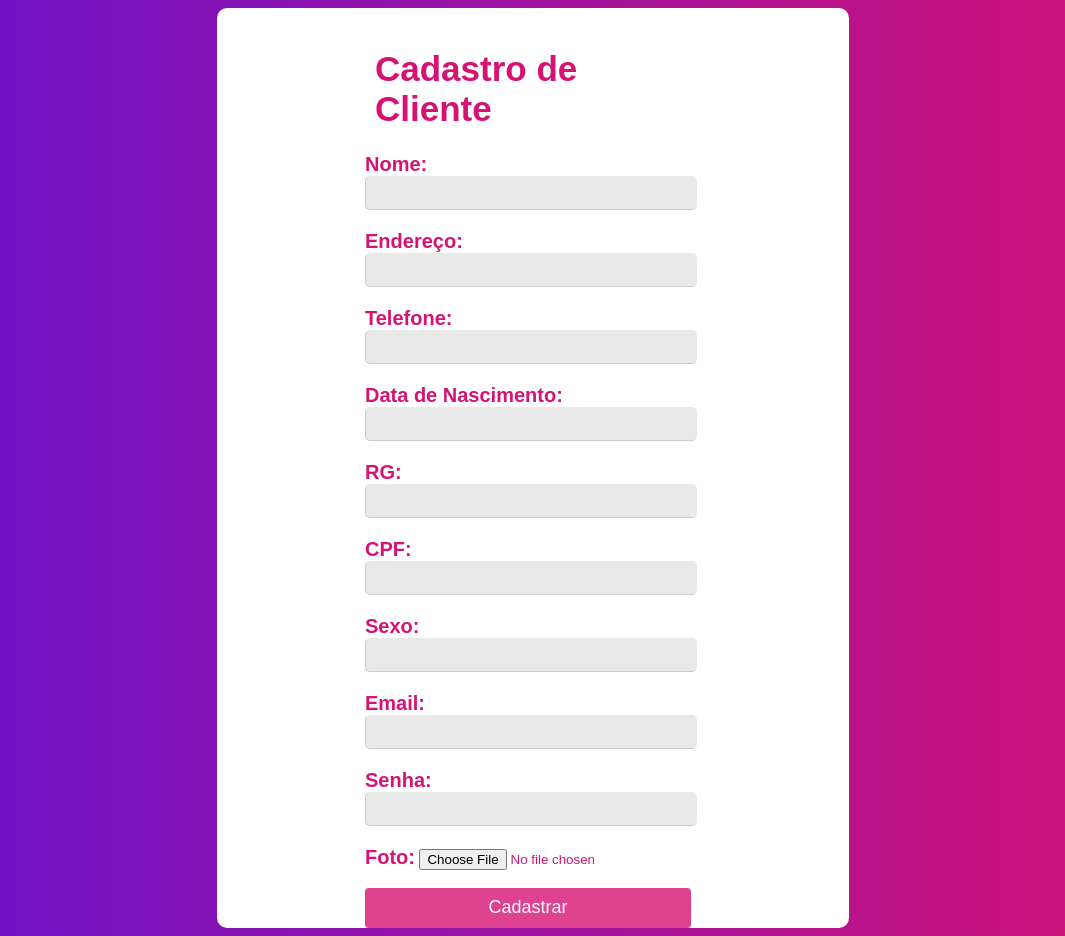
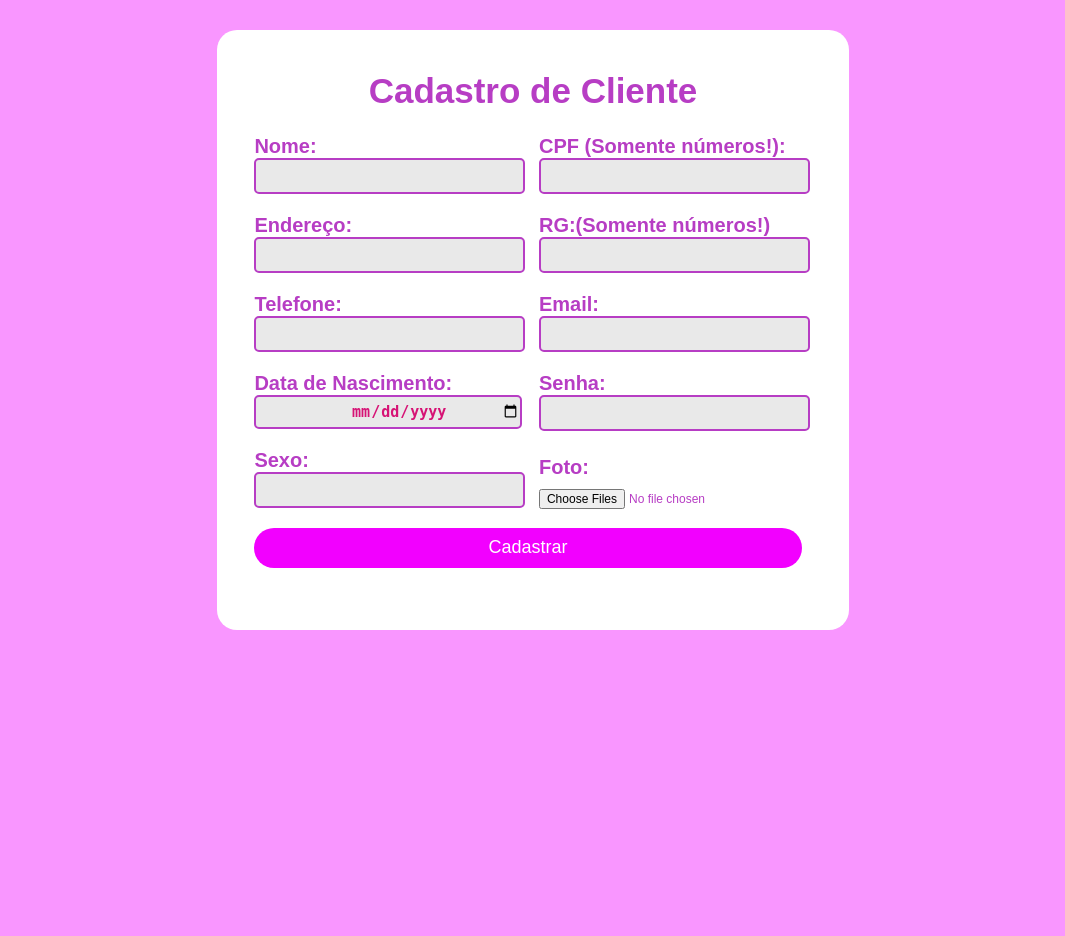
Before and after one commit to davioliveira-dev/ProjetoSistemaCabeleireiro, a PHP site: page /cadastro.php in a window 1280 px wide. Shown: the whole page, without its empty margins (107-1172 px from the left). After the commit the page ends 630 px from the top, so only its background shows below. Run offline with PHP 8.4, Linux system fonts and the light colour scheme.

Commit message:
Alterações no PHP e CSS do login e cadastro!

```diff
--- a/bd_salao.sql
+++ b/bd_salao.sql
@@ -45,12 +45,6 @@ CREATE TABLE `tb_usuario` (
 -- Extraindo dados da tabela `tb_usuario`
 --
 
-INSERT INTO `tb_usuario` (`id`, `nome`, `endereco`, `fone`, `data_nasc`, `rg`, `cpf`, `sexo`, `email`, `senha`) VALUES
-(1, 'davi', 'davi', '859', '17/04/2001', '49', '984', 'M', 'davi@gmail.com', 'davi'),
-(6, 'f', 'f', 'f', 'f', 'f', 'f', 'f', 'f@gmail.com', 'f'),
-(8, 'g', 'g', 'g', 'g', 'g', 'g', 'g', 'e@gmail.com', 'g'),
-(9, 'h', 'h', 'h', 'h', 'h', 'h', 'h', 'ha@gmail.com', 'h'),
-(10, 'o', 'o', 'o', 'o', 'o', 'o', 'o', 'o@gmail.com', 'o');
 
 --
 -- Indexes for dumped tables
--- a/cadastro.css
+++ b/cadastro.css
@@ -1,25 +1,27 @@
 body{
-    font-family: Arial, Helvetica, sans-serif;
-    background-image: linear-gradient(to right, #6712CC, #D61375);
+  font-family: Arial, Helvetica, sans-serif;
+  background: #F996FF;
 }
 .box{
   width: 50%;
-  height: 920px;
+  height: 600px;
   margin: 0 auto;
-  border-radius: 10px;
+  border-radius: 20px;
   background-color: white;
+  margin-top: 30px;
 }
 .cont {
-    width: 50%;
-    margin: 0 auto;
-  }
+  width: 85%;
+  margin: 0 auto;
+}
 .form{
   width: 100%;
   font-family: "Arial", Times, serif;
-  color: #D61375;
+  color: #B73DC4;
 }
 h1{
   font-size: 35px;
+  text-align: center;
 }
 label{
   font-size: 20px;
@@ -29,38 +31,59 @@ ul{
   list-style-type: none;
   margin-left: -50px;
 }
+.coluna1{
+  width: 48%;
+  float: left;
+}
+.coluna2{
+  width: 48%;
+  float: right;
+}
 .input{
   width: 100%;
   color: #D61375;
   font-size: 15px;
   font-weight: bold;
   background-color: #E9E9E9;
-  border: 1px solid #E9E9E9;
+  border: 2px solid #B73DC4;
   -moz-border-radius: 5px;
   -webkit-border-radius: 5px;
   border-radius: 5px;
   height: 30px;
   margin-bottom: 20px;
-  border-bottom: 1px solid #ccc;
-  border-left: 1px solid #ccc;
+  border-bottom: 2px solid #B73DC4;
+  border-left: 2px solid #B73DC4;
   text-indent: 20px;
+}
+#data_nasc{
+  -moz-appearance: textfield;
+  appearance: textfield;
+  text-align:center;
+}
+#data_nasc::-webkit-inner-spin-button{
+  -webkit-appearance: none;
+}
+#senha{
+  margin-bottom: 25px;
+}
+.foto{
+  font-size: 12px;
+  margin-top: 10px;
 }
 .submit {
   width: 100%;
   font-size: 18px;
-  border-radius: 4px;
+  border-radius: 20px;
   color: #fff;
   height: 40px;
-  opacity: .8;
-  margin-bottom: 20px;
+  opacity: 8;
   cursor: pointer;
-  background: #D61375;
+  background: #F200FF;
   display: block;
   border: none;
-  transition: 1s;
-  top:20px;
+  transition: 3s;
 }
 .submit:hover {
-  opacity: 1;
-  background-image: linear-gradient(to left, #D61375, #6712CC);
+  opacity: 2;
+  background-image: linear-gradient(to left, #F996FF, #B73DC4);
 }
--- a/cadastro.php
+++ b/cadastro.php
@@ -11,50 +11,52 @@
                 <form class="form" method="POST" action="processa.php">
                     <br><h1>Cadastro de Cliente</h1>
                     <ul>
+                        <div class="coluna1">
                             <li>
                                 <label>Nome:</label>
-                            <input type="text" name="nome" class ="input" required>
+                                <input type="text" name="nome" id="nome" class ="input" required>
                             </li>
                             <li>
                                 <label>Endereço:</label>
-                            <input type="text" name="endereco" class ="input" required><br>
+                                <input type="text" name="endereco" id="endereco" class ="input" required><br>
                             </li>
                             <li>
                                 <label>Telefone:</label>
-                            <input type="text" name="fone" class ="input" required><br>
+                                <input type="text" name="fone" id="fone" class ="input" required maxlength="11" onkeypress="if(!isNaN(String.fromCharCode(window.event.keyCode))) return true; else return false;"><br>
                             </li>
                             <li>
                                 <label>Data de Nascimento:</label>
-                            <input type="text" name="data_nasc" class ="input" required><br>
-                        </li>
-                        <li>
-                            <label>RG:</label>
-                            <input type="text" name="rg" class ="input" required><br>
-                        </li>
-                        <li>
-                            <label>CPF:</label>
-                            <input type="text" name="cpf" class ="input" required><br>
+                                <input type="date" name="data_nasc" id="data_nasc" class ="input" required><br>
                             </li>
                             <li>
                                 <label>Sexo:</label>
-                            <input type="text" name="sexo" class ="input" required><br>
+                                <input type="text" name="sexo" id="sexo" class ="input" required maxlength="9"><br>
+                            </li>
+                        </div>
+                        <div class="coluna2">
+                            <li>
+                                <label>CPF (Somente números!):</label>
+                                <input type="text" name="cpf" id="cpf" class ="input" required maxlength="11" onkeypress="if (!isNaN(String.fromCharCode(window.event.keyCode))) return true; else return false;"><br>
+                            </li>
+                            <li>
+                                <label>RG:(Somente números!)</label>
+                                <input type="text" name="rg" id="rg" class ="input" required maxlength="11" onkeypress="if (!isNaN(String.fromCharCode(window.event.keyCode))) return true; else return false;"><br>
                             </li>
                             <li>
                                 <label>Email:</label>
-                            <input type="email" name="email" class ="input" required><br>
+                                <input type="email" name="email" id="email" class ="input" required><br>
                             </li>
                             <li>
                                 <label>Senha:</label>
-                            <input type="text" name="senha" class ="input" required><br>
+                                <input type="text" name="senha" id="senha" class="input" required><br>
                             </li>
                             <li>
                                 <label>Foto:</label>
-                            <input type="file" name="imagem"><br>
+                                <input type="file" class="foto" accept="image/png, image/jpeg"  multiple>
                             </li>
-
-                        <br><input type="submit" value="Cadastrar" class="submit">
+                        </div>
+                        <input type="submit" value="Cadastrar" class="submit">
                     </ul>
-
                 </form>
             </div>
         </div>
--- a/corespusar.txt
+++ /dev/null
@@ -1,5 +0,0 @@
-#D61375 // principal
-#DD569A // comp 1 esq
-#57082F // comp 2 esq
-#57223C // comp 1 dir
-#A30F59 // comp 2 dir
```
Also changed, not shown: logado.css (+0 -11 lines), login.css (+10 -13 lines), 1 other file. Lines whose indentation alone changed are shown as unchanged.
